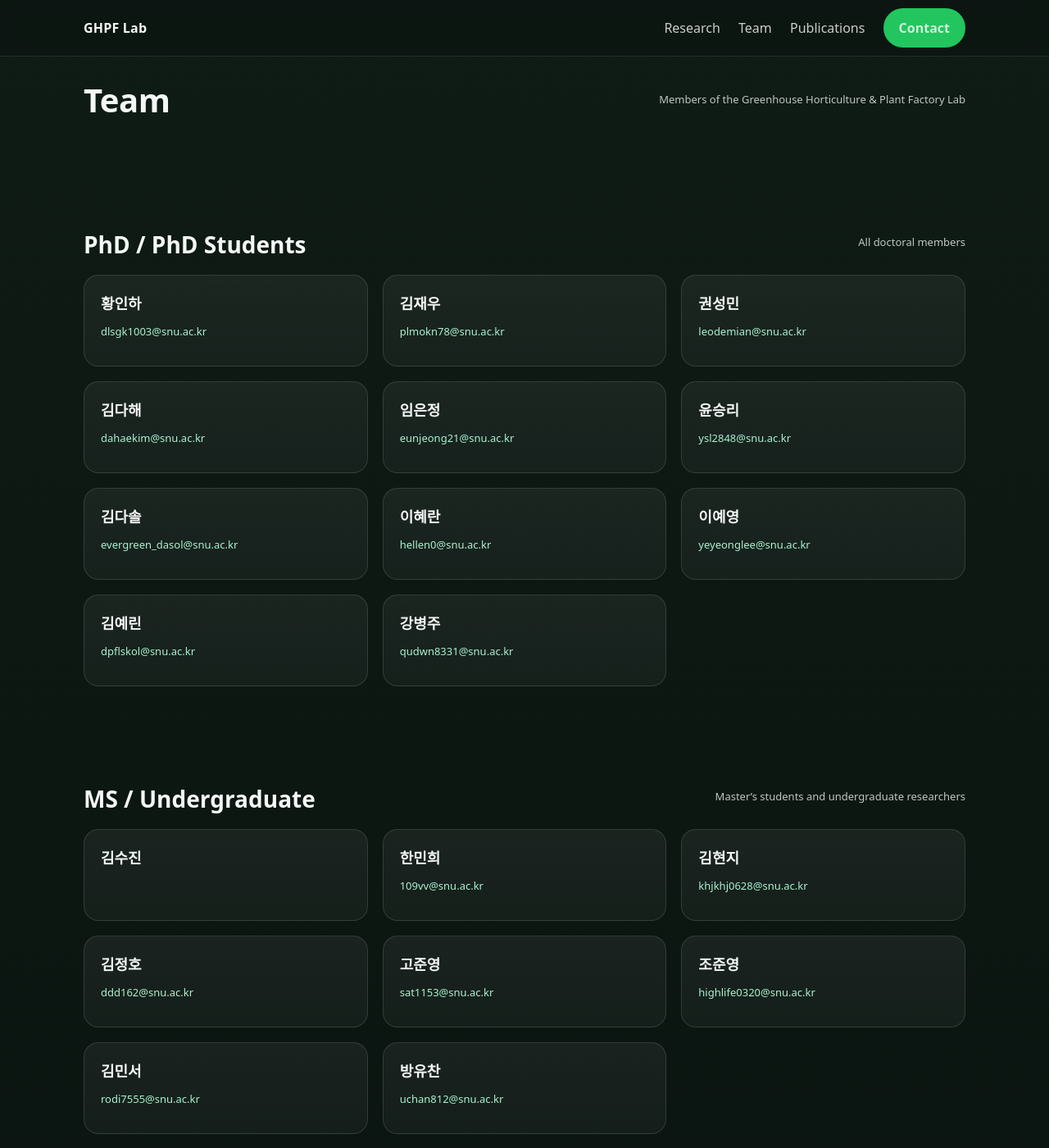
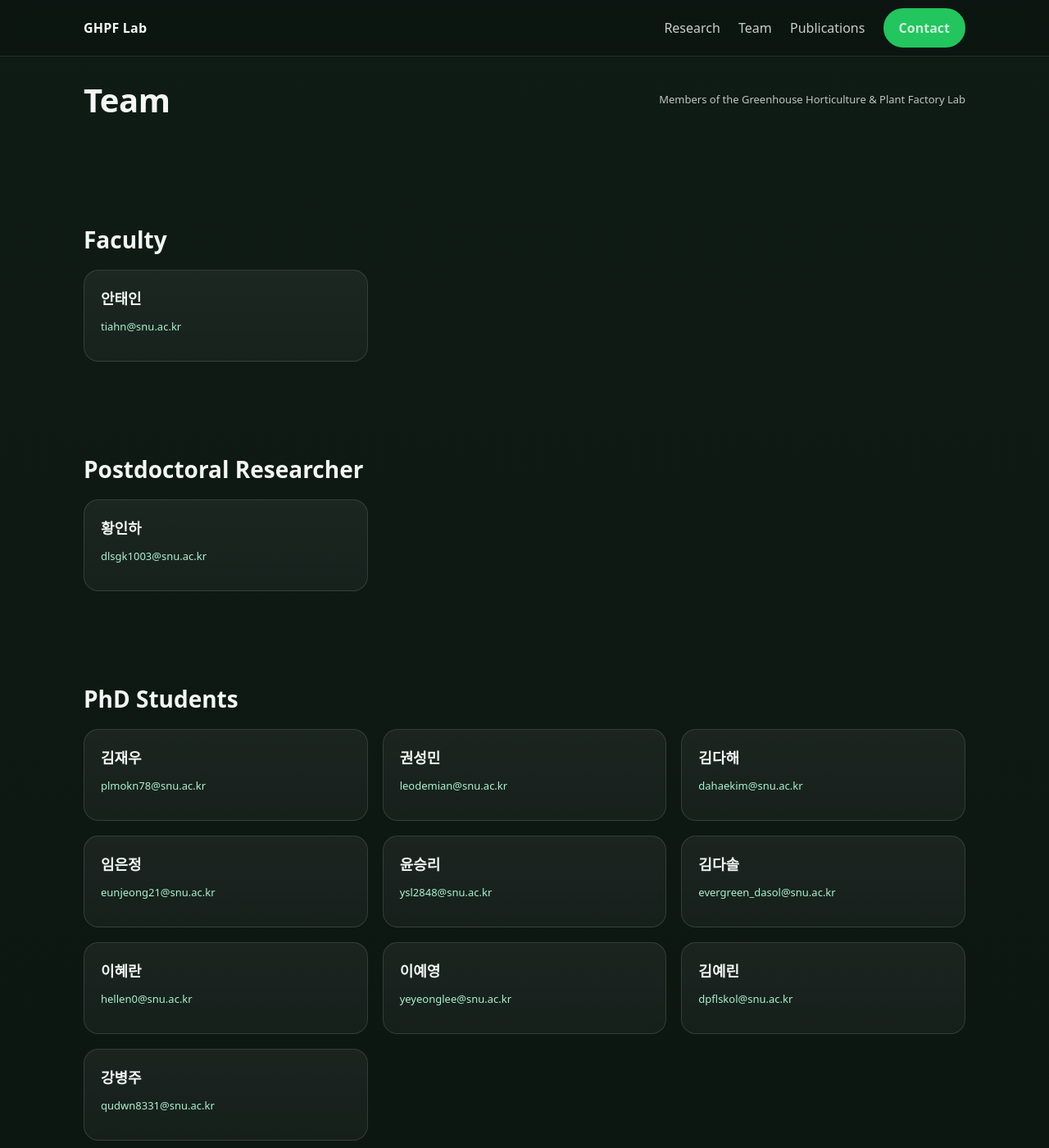
Before and after one commit to evergreendasol/Trial-2-lab-web, a Jekyll site: the page built from team.md, in a window 1280 px wide and 1400 px high. Shown: the whole window at 82% size. Built offline with Jekyll 4.4.1, drawn with Linux system fonts in a browser that asks for light colours; some of the changed text lies outside the part shown.

Commit message:
Rename PhD to Postdoctoral Researcher with plural auto handling

```diff
--- a/team.md
+++ b/team.md
@@ -13,10 +13,35 @@ title: Team
 </section>
 
 
+<!-- Faculty -->
 <section class="section">
   <div class="section__head">
-    <h2>PhD / PhD Students</h2>
-    <p class="muted small">All doctoral members</p>
+    <h2>Faculty</h2>
+  </div>
+
+  <div class="grid">
+    {% for p in site.data.team.faculty %}
+      <div class="card">
+        <h3>{{ p.name }}</h3>
+        {% if p.role %}<p class="muted small">{{ p.role }}</p>{% endif %}
+        {% if p.email %}
+          <p class="small"><a class="link" href="mailto:{{ p.email }}">{{ p.email }}</a></p>
+        {% endif %}
+      </div>
+    {% endfor %}
+  </div>
+</section>
+
+
+<!-- Postdoctoral -->
+<section class="section">
+  <div class="section__head">
+    {% assign postdoc_count = site.data.team.phd | size %}
+    {% if postdoc_count > 1 %}
+      <h2>Postdoctoral Researchers</h2>
+    {% else %}
+      <h2>Postdoctoral Researcher</h2>
+    {% endif %}
   </div>
 
   <div class="grid">
@@ -24,39 +49,66 @@ title: Team
       <div class="card">
         <h3>{{ p.name }}</h3>
         {% if p.role %}<p class="muted small">{{ p.role }}</p>{% endif %}
-        {% if p.email %}<p class="small"><a class="link" href="mailto:{{ p.email }}">{{ p.email }}</a></p>{% endif %}
-      </div>
-    {% endfor %}
-
-    {% for p in site.data.team.phd_students %}
-      <div class="card">
-        <h3>{{ p.name }}</h3>
-        {% if p.role %}<p class="muted small">{{ p.role }}</p>{% endif %}
-        {% if p.email %}<p class="small"><a class="link" href="mailto:{{ p.email }}">{{ p.email }}</a></p>{% endif %}
+        {% if p.email %}
+          <p class="small"><a class="link" href="mailto:{{ p.email }}">{{ p.email }}</a></p>
+        {% endif %}
       </div>
     {% endfor %}
   </div>
 </section>
 
 
+<!-- PhD Students -->
 <section class="section">
   <div class="section__head">
-    <h2>MS / Undergraduate</h2>
-    <p class="muted small">Master’s students and undergraduate researchers</p>
+    <h2>PhD Students</h2>
+  </div>
+
+  <div class="grid">
+    {% for p in site.data.team.phd_students %}
+      <div class="card">
+        <h3>{{ p.name }}</h3>
+        {% if p.email %}
+          <p class="small"><a class="link" href="mailto:{{ p.email }}">{{ p.email }}</a></p>
+        {% endif %}
+      </div>
+    {% endfor %}
+  </div>
+</section>
+
+
+<!-- MS Students -->
+<section class="section">
+  <div class="section__head">
+    <h2>MS Students</h2>
   </div>
 
   <div class="grid">
     {% for p in site.data.team.ms_students %}
       <div class="card">
         <h3>{{ p.name }}</h3>
-        {% if p.email %}<p class="small"><a class="link" href="mailto:{{ p.email }}">{{ p.email }}</a></p>{% endif %}
+        {% if p.email %}
+          <p class="small"><a class="link" href="mailto:{{ p.email }}">{{ p.email }}</a></p>
+        {% endif %}
       </div>
     {% endfor %}
+  </div>
+</section>
 
+
+<!-- Undergraduate -->
+<section class="section">
+  <div class="section__head">
+    <h2>Undergraduate</h2>
+  </div>
+
+  <div class="grid">
     {% for p in site.data.team.interns %}
       <div class="card">
         <h3>{{ p.name }}</h3>
-        {% if p.email %}<p class="small"><a class="link" href="mailto:{{ p.email }}">{{ p.email }}</a></p>{% endif %}
+        {% if p.email %}
+          <p class="small"><a class="link" href="mailto:{{ p.email }}">{{ p.email }}</a></p>
+        {% endif %}
       </div>
     {% endfor %}
   </div>
```
